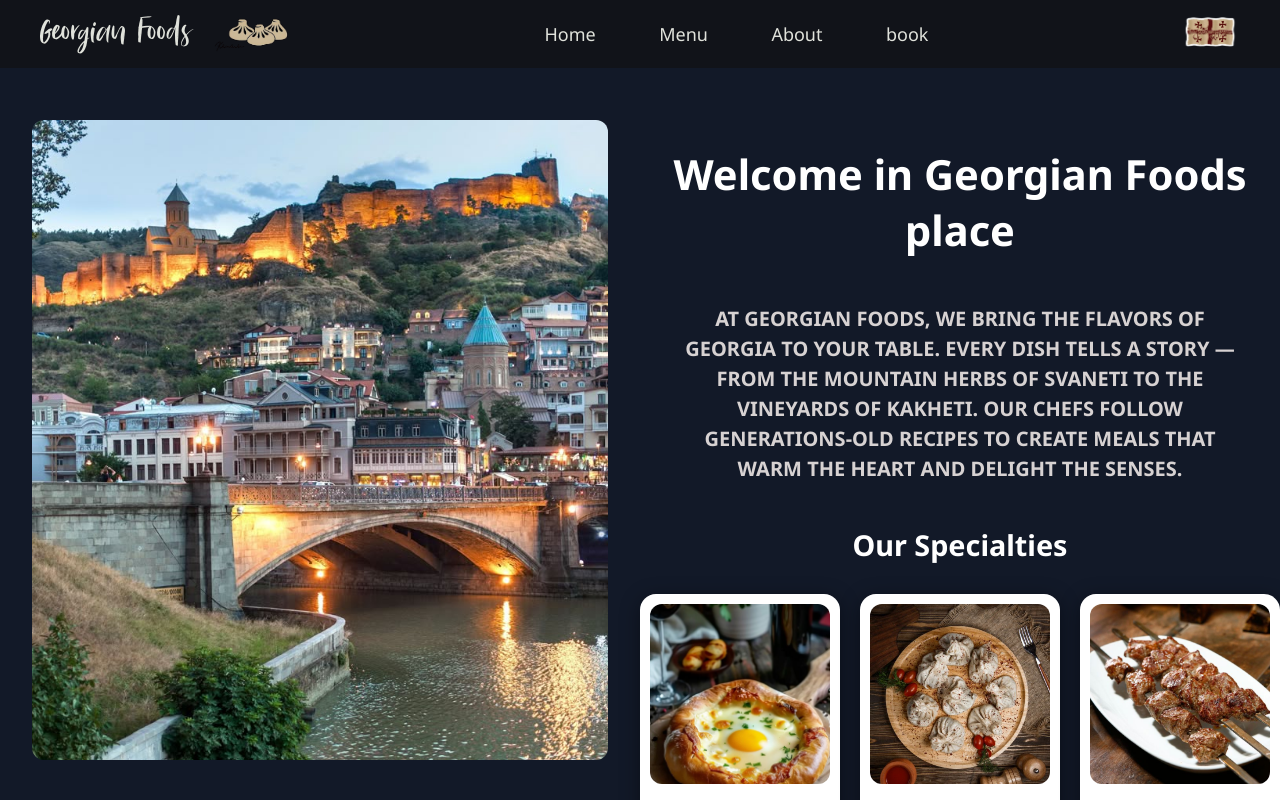
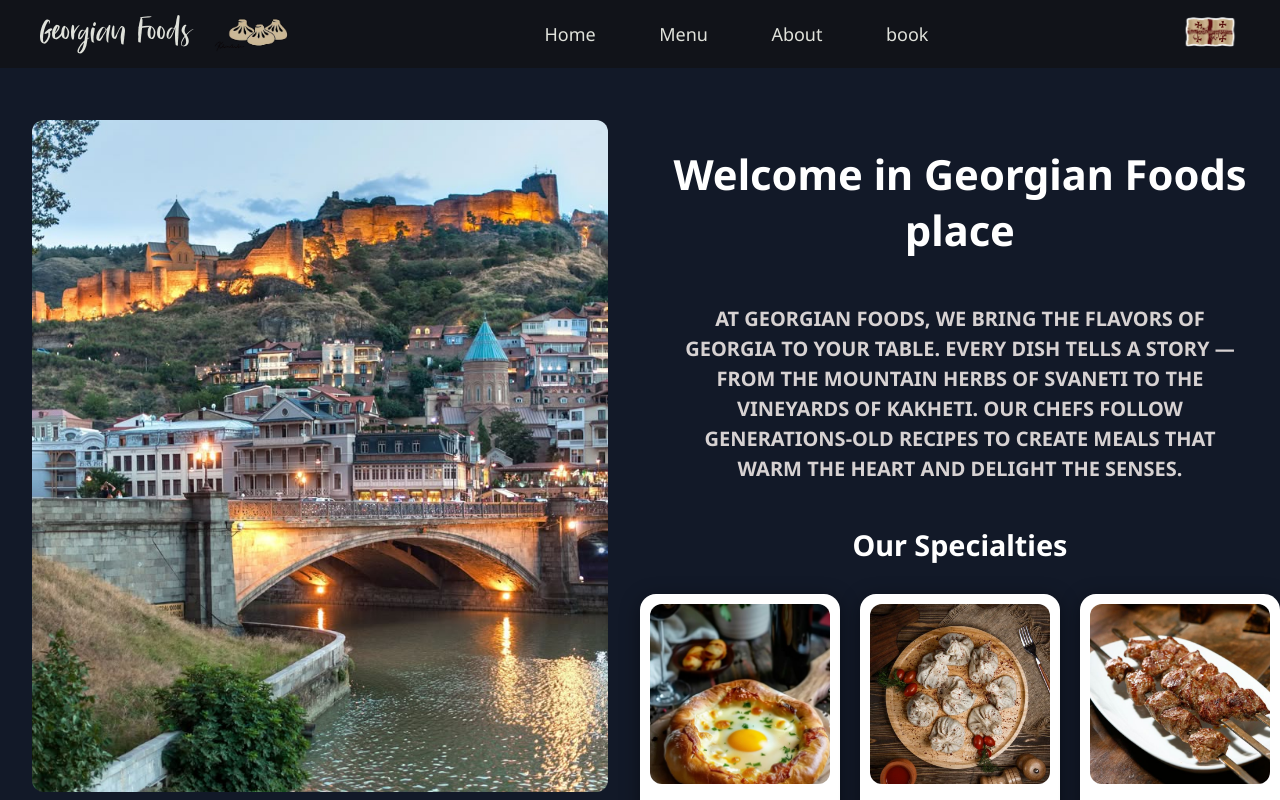
Before and after one commit to lP-deve/college, a React (Vite) app: page / in a window 1280 px wide. Shown: the top 800 px of the page. Built offline with nearby package versions, Linux system fonts and the light colour scheme.

Commit message:
changed style

```diff
--- a/src/components/home/Slider.css
+++ b/src/components/home/Slider.css
@@ -12,7 +12,7 @@
   position: relative;
   z-index:999;
   margin-top: 120px;
-  min-height: 80vh;
+  min-height: 84vh;
   border-radius: 12px;
 }
 .rechange{
```
